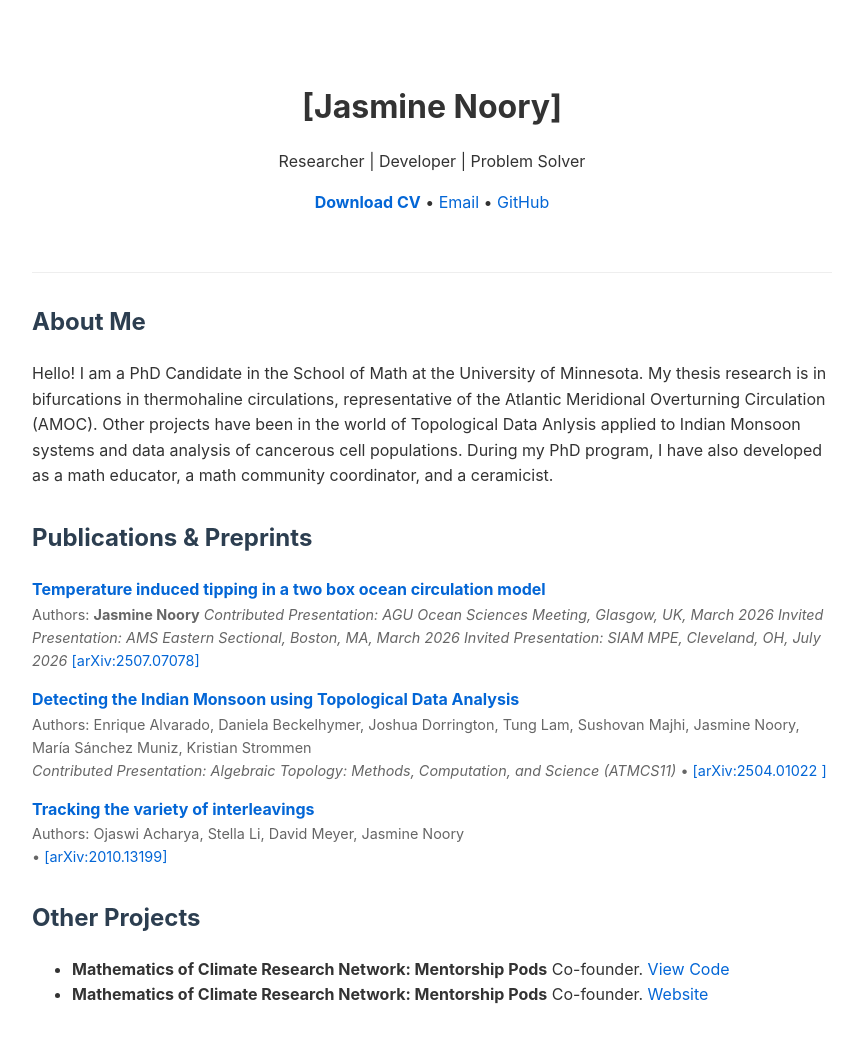
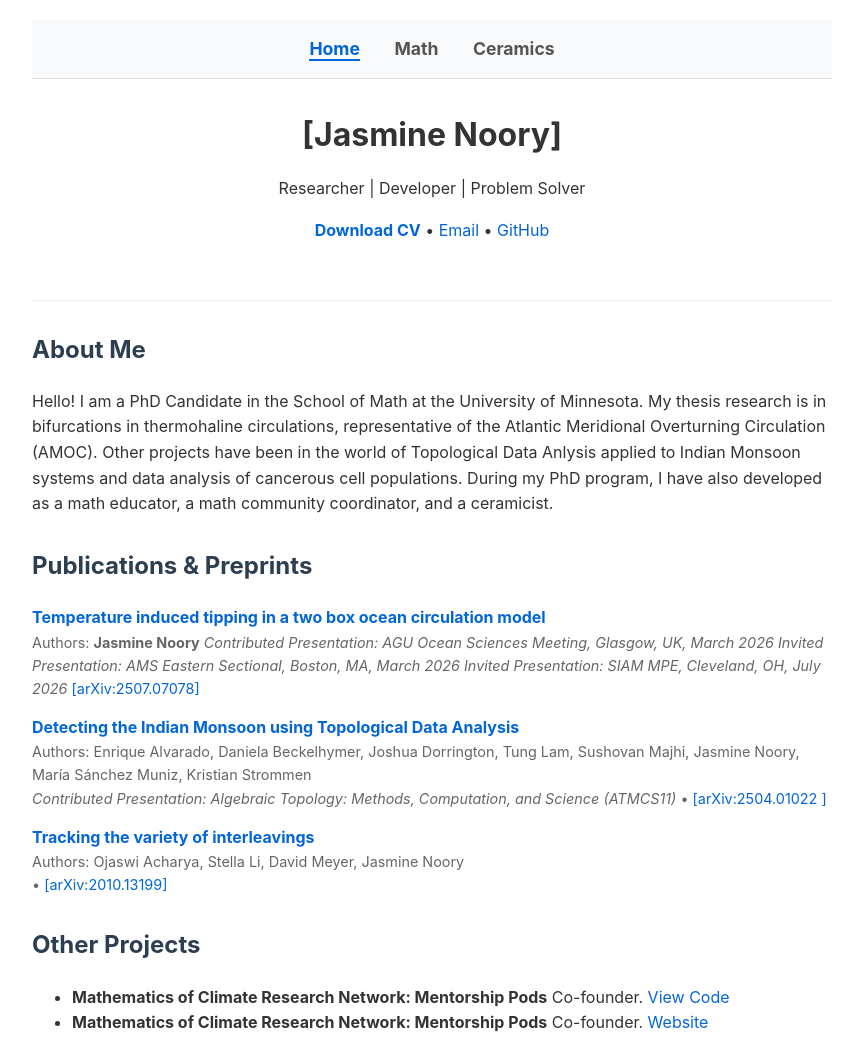
Before and after one commit to noory003/noory003.github.io, a plain HTML site: page index.html in a window 1280 px wide. Shown: the top 1039 px of the page, without its empty margins (208-1071 px from the left). Drawn offline with Linux system fonts and the light colour scheme.

Commit message:
Update index.html

```diff
--- a/index.html
+++ b/index.html
@@ -5,7 +5,7 @@
     <meta name="viewport" content="width=device-width, initial-scale=1.0">
     <title>My Portfolio</title>
     <style>
-        /* This section makes the site look nice */
+/* --- CSS STYLES START HERE --- */
         body {
             font-family: -apple-system, BlinkMacSystemFont, "Segoe UI", Roboto, Helvetica, Arial, sans-serif;
             line-height: 1.6;
@@ -14,32 +14,53 @@
             margin: 0 auto;
             padding: 20px;
         }
+
+        /* Navigation Bar Styling */
+        nav {
+            background-color: #f8f9fa;
+            padding: 15px 0;
+            text-align: center;
+            border-bottom: 1px solid #ddd;
+            margin-bottom: 30px;
+        }
+        nav a {
+            margin: 0 15px;
+            color: #555;
+            font-weight: bold;
+            font-size: 1.1em;
+            text-decoration: none; /* Removes underline from nav links */
+        }
+        nav a:hover {
+            color: #0366d6;
+        }
+        nav a.current {
+            color: #0366d6;
+            border-bottom: 2px solid #0366d6;
+        }
+
+        /* General Layout */
         header {
             text-align: center;
-            padding: 40px 0;
+            padding-bottom: 40px;
             border-bottom: 1px solid #eee;
         }
         h1 { margin-bottom: 0.2em; }
         h2 { color: #2c3e50; margin-top: 30px; }
 
-        /* Styling for the paper links */
-        .paper {
-            margin-bottom: 15px;
-        }
-        .paper-title {
-            font-weight: bold;
-            display: block;
-        }
-        .paper-meta {
-            color: #666;
-            font-size: 0.9em;
-        }
+        /* Paper Links */
+        .paper { margin-bottom: 15px; }
+        .paper-title { font-weight: bold; display: block; }
+        .paper-meta { color: #666; font-size: 0.9em; }
         a { color: #0366d6; text-decoration: none; }
         a:hover { text-decoration: underline; }
     </style>
 </head>
 <body>
-
+    <nav>
+        <a href="index.html" class="current">Home</a>
+        <a href="math.html">Math</a>
+        <a href="ceramics.html">Ceramics</a>
+    </nav>
     <header>
         <h1>[Jasmine Noory]</h1>
         <p>Researcher | Developer | Problem Solver</p>
```
